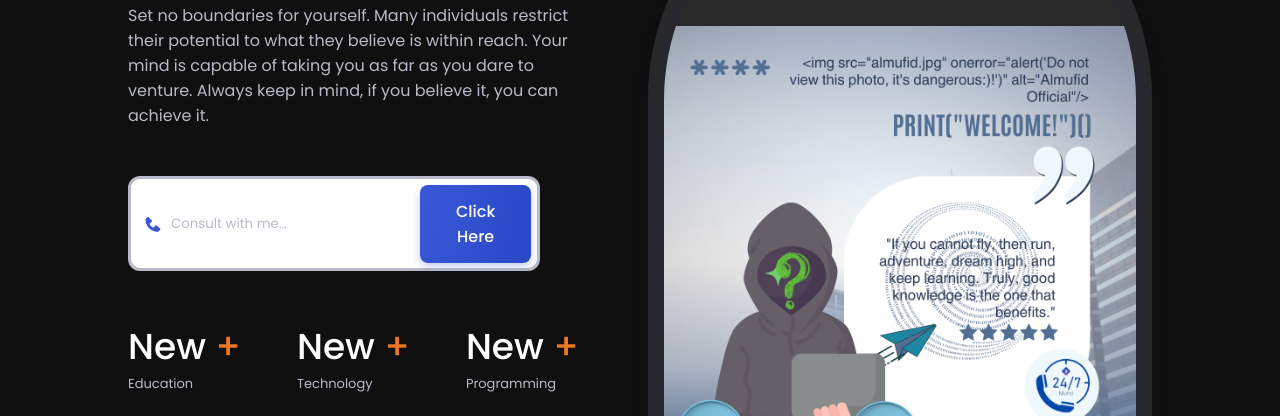
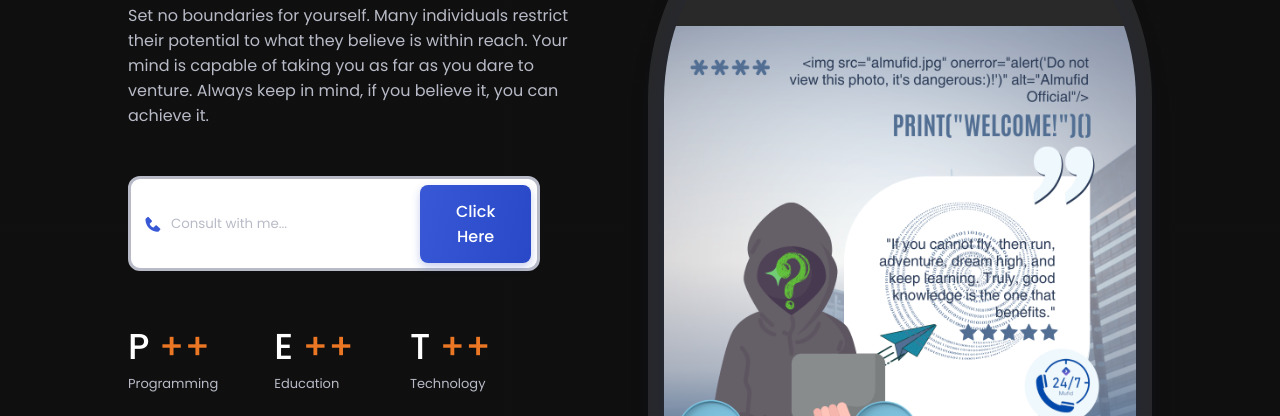
Before and after one commit to themufid/almufid.portfolio, a website: page index.html in a window 1280 px wide. Shown: the part 536-952 px from the top of the page. Drawn offline with nearby package versions, Linux system fonts and the light colour scheme.

Commit message:
updateHome

```diff
--- a/index.html
+++ b/index.html
@@ -106,7 +106,15 @@
                     <div class="home__value">
                         <div>
                             <h1 class="home__value-number">
-                                New <span>+</span>
+                                P <span>++</span>
+                            </h1>
+                            <span class="home__value-description">
+                                Programming <br>
+                            </span>
+                        </div>
+                        <div>
+                            <h1 class="home__value-number">
+                                E <span>++</span>
                             </h1>
                             <span class="home__value-description">
                                 Education <br>
@@ -114,18 +122,10 @@
                         </div>
                         <div>
                             <h1 class="home__value-number">
-                                New <span>+</span>
+                                T <span>++</span>
                             </h1>
                             <span class="home__value-description">
                                 Technology <br>
-                            </span>
-                        </div>
-                        <div>
-                            <h1 class="home__value-number">
-                                New <span>+</span>
-                            </h1>
-                            <span class="home__value-description">
-                                Programming <br>
                             </span>
                         </div>
                     </div>
```
